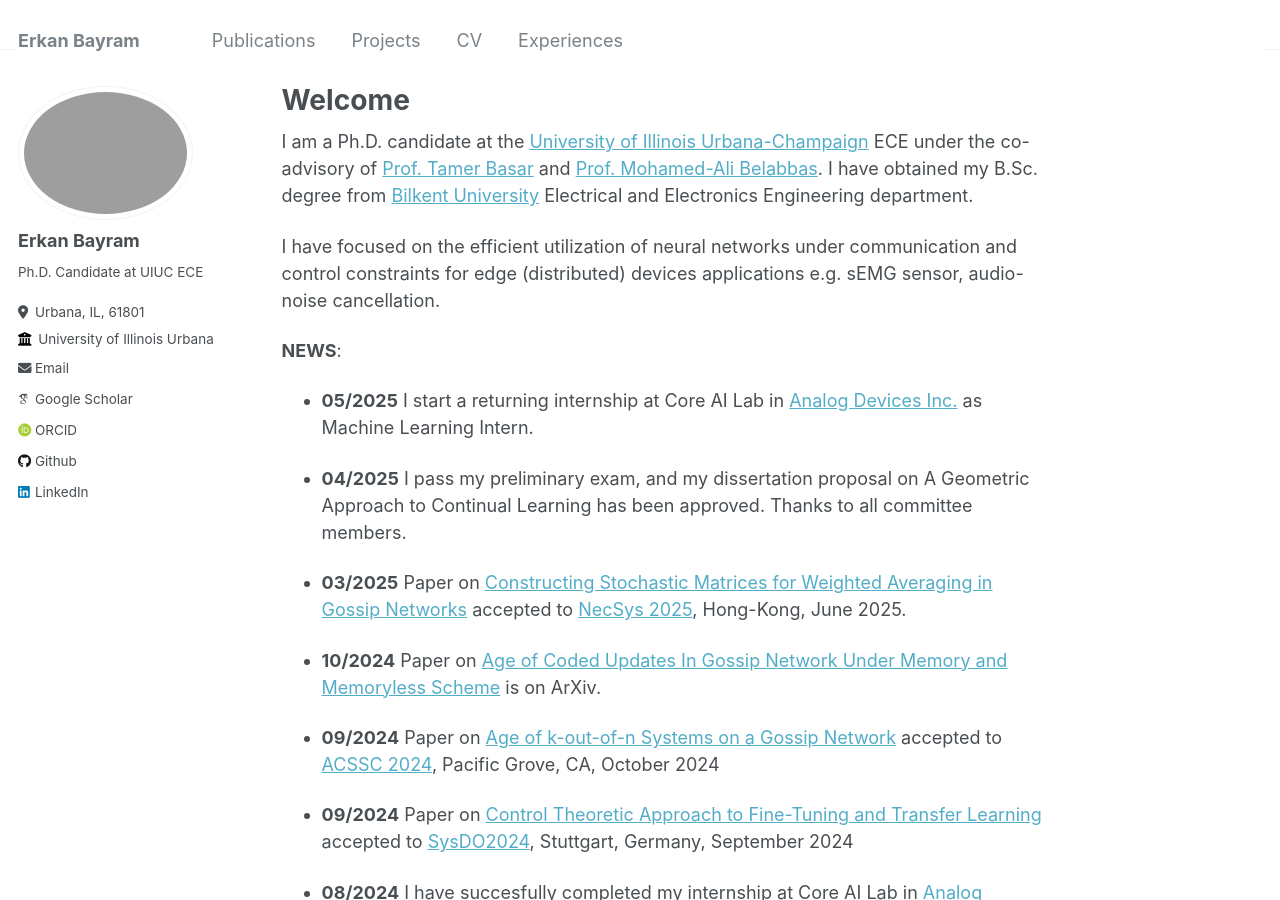
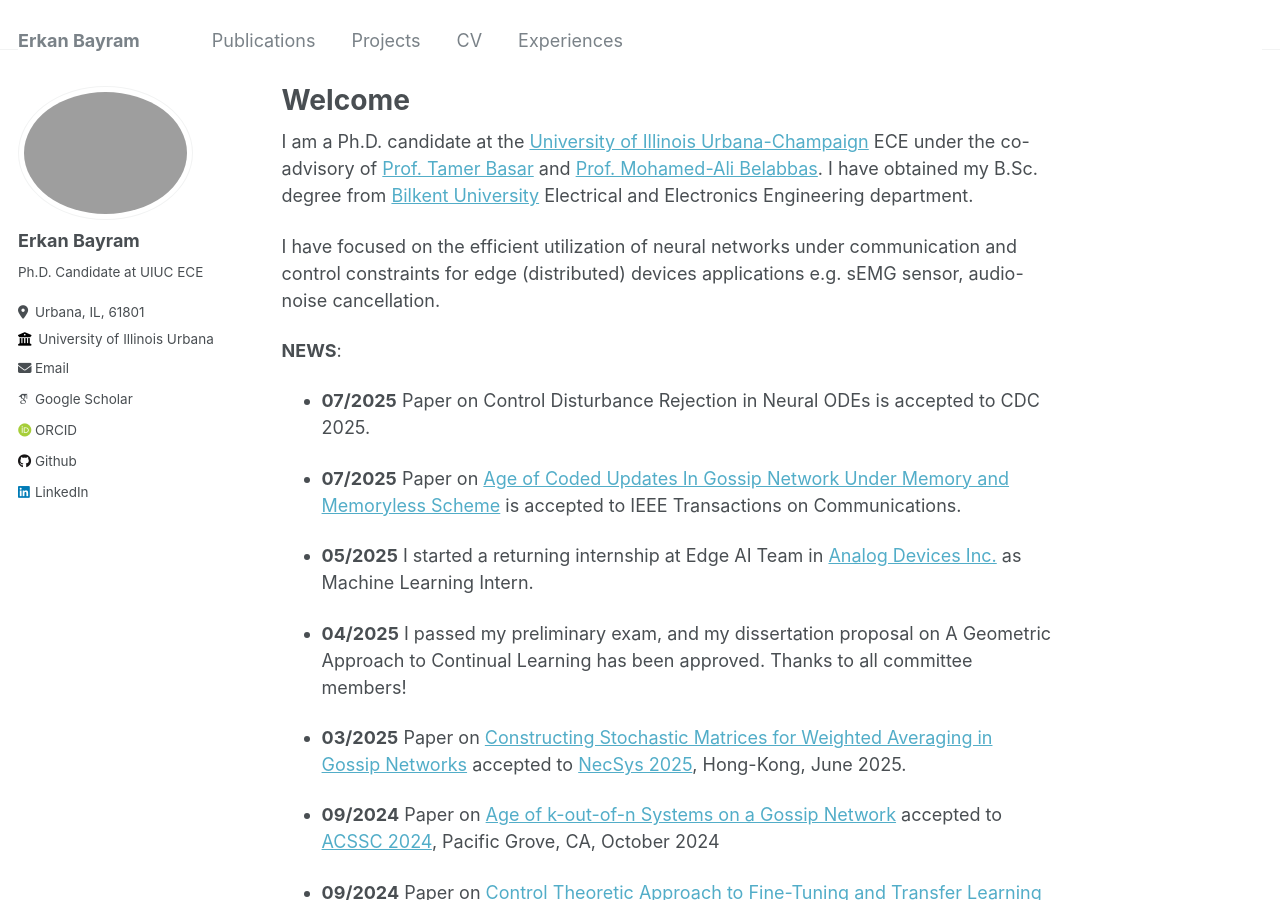
Before and after one commit to erkan1863/erkan1863.github.io, a Jekyll site: the page built from _pages/about.md, in a window 1280 px wide and 900 px high. Built offline with Jekyll 4.4.1, drawn with Linux system fonts in a browser that asks for light colours; some web fonts are replaced.

Commit message:
tcom and cdc

```diff
--- a/_pages/about.md
+++ b/_pages/about.md
@@ -15,13 +15,17 @@ I have focused on the efficient utilization of neural networks under communicati
 
 **NEWS**:
 
-* **05/2025** I start a returning internship at Core AI Lab in [Analog Devices Inc.](https://www.analog.com/en/index.html) as Machine Learning Intern.
+* **07/2025** Paper on Control Disturbance Rejection in Neural ODEs is accepted to CDC 2025.
 
-* **04/2025** I pass my preliminary exam, and my dissertation proposal on A Geometric Approach to Continual Learning has been approved. Thanks to all committee members.
+* **07/2025** Paper on [Age of Coded Updates In Gossip Network Under Memory and Memoryless Scheme](https://erkan1863.github.io/publication/2024-10-29-age_of_coded) is accepted to IEEE Transactions on Communications.
+
+* **05/2025** I started a returning internship at Edge AI Team in [Analog Devices Inc.](https://www.analog.com/en/index.html) as Machine Learning Intern.
+
+* **04/2025** I passed my preliminary exam, and my dissertation proposal on A Geometric Approach to Continual Learning has been approved. Thanks to all committee members!
 
 * **03/2025** Paper on [Constructing Stochastic Matrices for Weighted Averaging in Gossip Networks](https://erkan1863.github.io/publication/2025-02-27-contructing_matrices) accepted to [NecSys 2025](https://necsys25.org/), Hong-Kong, June 2025.
 
-* **10/2024** Paper on [Age of Coded Updates In Gossip Network Under Memory and Memoryless Scheme](https://erkan1863.github.io/publication/2024-10-29-age_of_coded) is on ArXiv.
+<!-- * **10/2024** Paper on [Age of Coded Updates In Gossip Network Under Memory and Memoryless Scheme](https://erkan1863.github.io/publication/2024-10-29-age_of_coded) is on ArXiv. -->
 
 * **09/2024** Paper on [Age of k-out-of-n Systems on a Gossip Network](https://erkan1863.github.io/publication/2024-02-18-age_k_n_TSS_on_gossip) accepted to [ACSSC 2024](https://www.asilomarsscconf.org/), Pacific Grove, CA, October 2024
 
```
